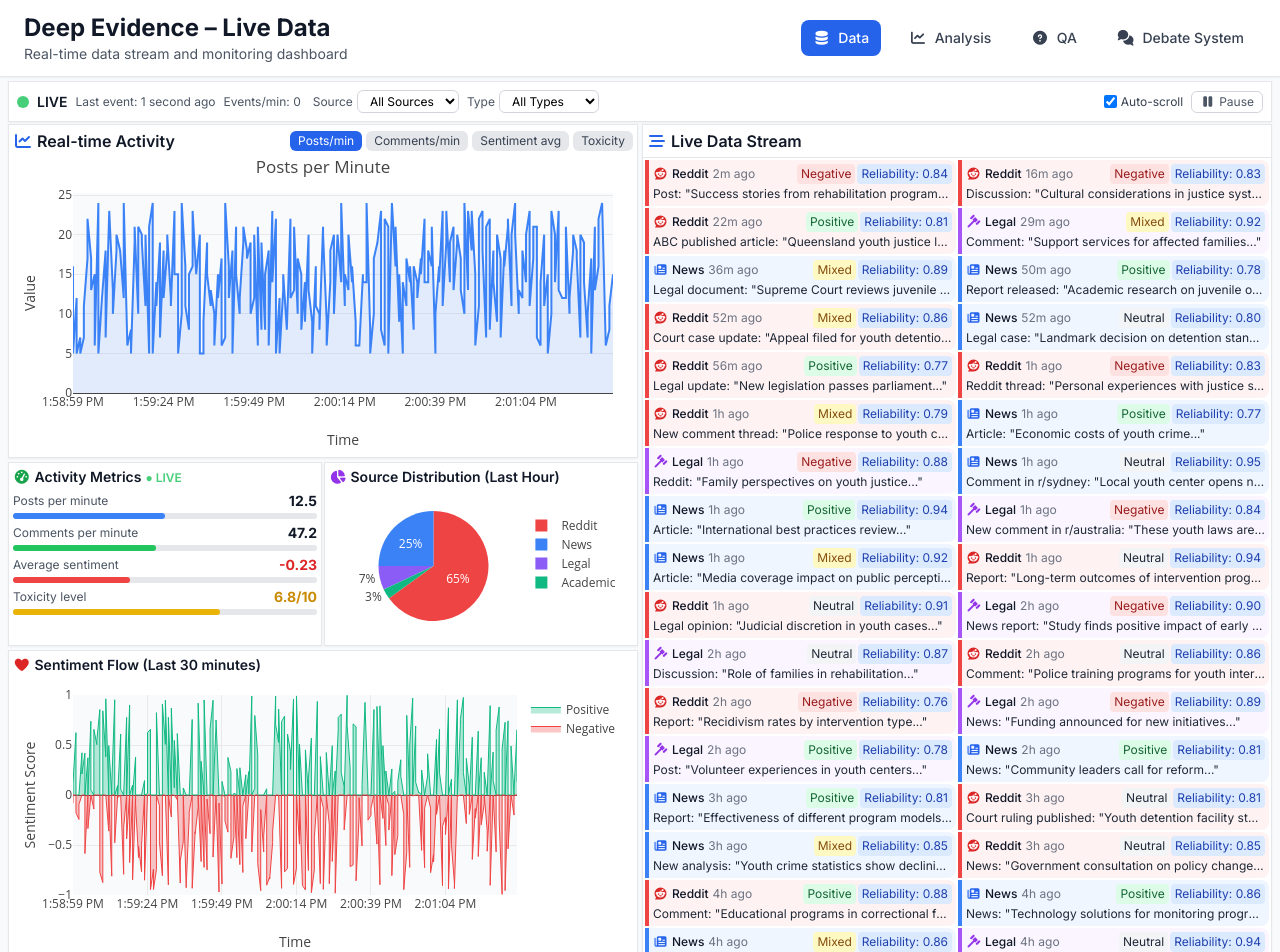
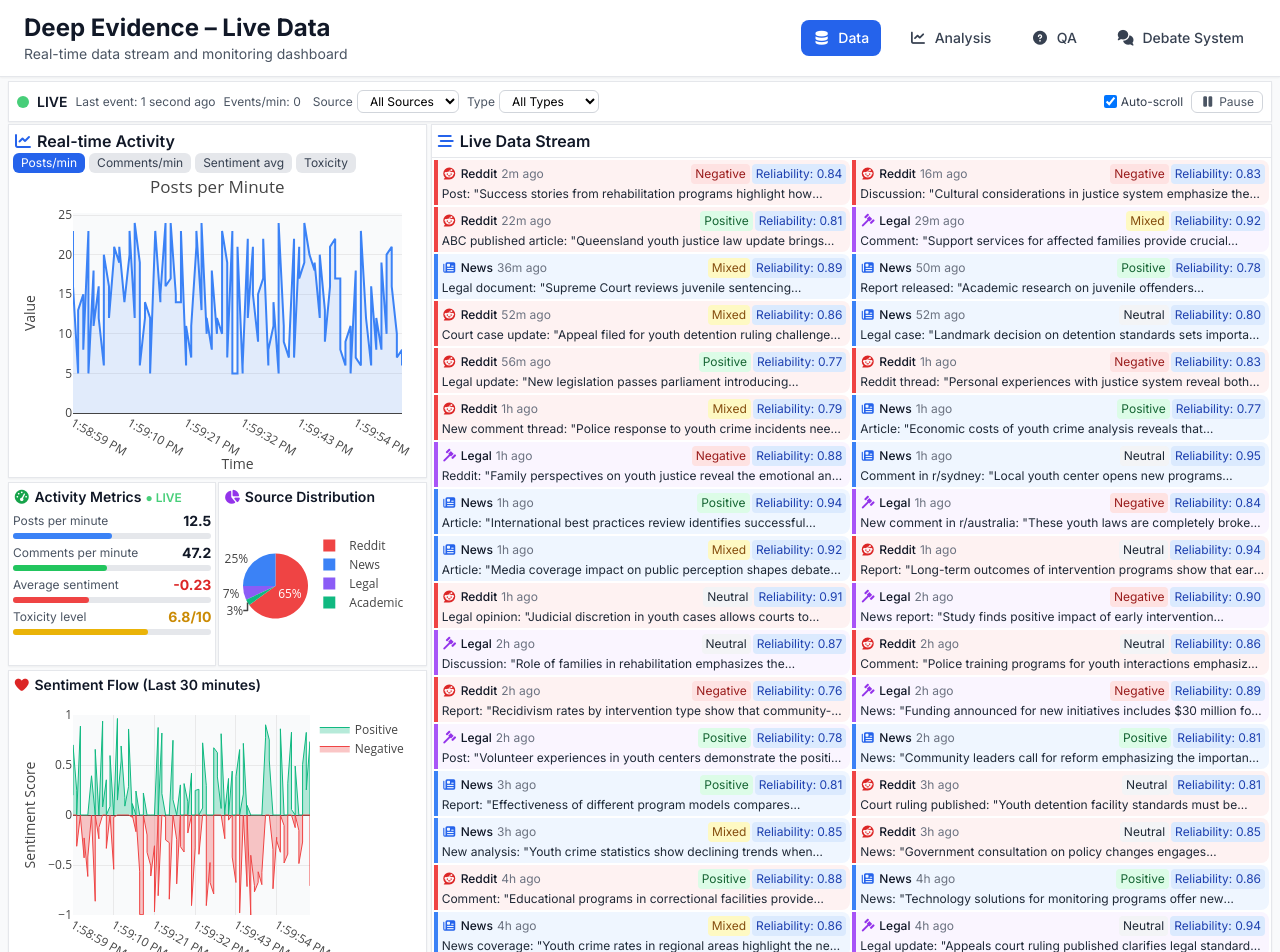
Before and after one commit to phamhyta/crime, a React (Vite) app: page / in a window 1280 px wide. Shown: the top 952 px of the page. Built offline with nearby package versions, Linux system fonts and the light colour scheme.

Commit message:
feat: update content templates and enhance layout for improved readability and user experience

```diff
--- a/src/pages/DataPage.jsx
+++ b/src/pages/DataPage.jsx
@@ -31,56 +31,56 @@ function DataPage() {
       mixed: { bg: 'bg-yellow-100', text: 'text-yellow-800' }
     }
     const contentTemplates = [
-      'New comment in r/australia: "These youth laws are completely broken..."',
-      'ABC published article: "Queensland youth justice law update..."',
-      'New post in r/melbourne: "Rehabilitation programs showing positive results..."',
-      'Court ruling published: "Youth detention facility standards..."',
-      'New comment thread: "Police response to youth crime incidents..."',
-      'The Guardian: "Indigenous youth justice reform recommendations..."',
-      'Discussion in r/legal: "Constitutional challenges to new legislation..."',
-      'New analysis: "Youth crime statistics show declining trends..."',
-      'Reddit post: "Community programs reducing recidivism rates..."',
-      'News article: "Government announces new rehabilitation funding..."',
-      'Legal document: "Supreme Court reviews juvenile sentencing..."',
-      'Comment in r/sydney: "Local youth center opens new programs..."',
-      'News report: "Study finds positive impact of early intervention..."',
-      'Reddit discussion: "Public opinion on criminal responsibility age..."',
-      'Court case update: "Appeal filed for youth detention ruling..."',
-      'Article published: "Experts debate rehabilitation vs punishment..."',
-      'New post: "Community response to recent policy changes..."',
-      'Legal brief: "Constitutional analysis of youth justice laws..."',
-      'News coverage: "Youth crime rates in regional areas..."',
-      'Reddit thread: "Personal experiences with justice system..."',
-      'Report released: "Academic research on juvenile offenders..."',
-      'Comment: "Police training programs for youth interactions..."',
-      'Article: "International comparisons of youth justice..."',
-      'Legal update: "New legislation passes parliament..."',
-      'Discussion: "Mental health support in detention facilities..."',
-      'News: "Community leaders call for reform..."',
-      'Post: "Success stories from rehabilitation programs..."',
-      'Legal opinion: "Judicial discretion in youth cases..."',
-      'Article: "Media coverage impact on public perception..."',
-      'Comment: "Educational programs in correctional facilities..."',
-      'Report: "Long-term outcomes of intervention programs..."',
-      'News: "Government consultation on policy changes..."',
-      'Reddit: "Family perspectives on youth justice..."',
-      'Legal case: "Landmark decision on detention standards..."',
-      'Article: "Economic costs of youth crime..."',
-      'Discussion: "Cultural considerations in justice system..."',
-      'News: "Technology solutions for monitoring programs..."',
-      'Post: "Volunteer experiences in youth centers..."',
-      'Legal analysis: "Rights of young offenders..."',
-      'Report: "Recidivism rates by intervention type..."',
-      'Comment: "Public safety vs rehabilitation debate..."',
-      'Article: "International best practices review..."',
-      'News: "Funding announced for new initiatives..."',
-      'Reddit: "Community engagement in policy development..."',
-      'Legal update: "Appeals court ruling published..."',
-      'Discussion: "Role of families in rehabilitation..."',
-      'Report: "Effectiveness of different program models..."',
-      'Article: "Media representation of youth crime..."',
-      'Comment: "Support services for affected families..."',
-      'News: "Cross-party support for reform measures..."'
+      'New comment in r/australia: "These youth laws are completely broken and need urgent reform. The current system is failing both victims and young offenders with repeat offenses due to lack of proper rehabilitation."',
+      'ABC published article: "Queensland youth justice law update brings new rehabilitation programs aimed at reducing recidivism among young offenders through education and mental health support."',
+      'New post in r/melbourne: "Rehabilitation programs showing positive results in reducing recidivism. Programs focusing on education and job skills training have reduced reoffending rates by 35% over the past two years."',
+      'Court ruling published: "Youth detention facility standards must be improved to meet international human rights obligations. The Supreme Court has ordered immediate upgrades to facilities within 12 months."',
+      'New comment thread: "Police response to youth crime incidents needs complete overhaul. The heavy-handed approach is making things worse, not better. We need community policing and better training."',
+      'The Guardian: "Indigenous youth justice reform recommendations highlight the need for culturally appropriate interventions and community-led solutions to address over-representation in detention."',
+      'Discussion in r/legal: "Constitutional challenges to new legislation raise important questions about children\'s rights and the balance between public safety and rehabilitation goals."',
+      'New analysis: "Youth crime statistics show declining trends when community-based programs are properly funded and implemented with early intervention strategies."',
+      'Reddit post: "Community programs reducing recidivism rates demonstrate that investment in prevention and rehabilitation is far more effective than just locking kids up."',
+      'News article: "Government announces new rehabilitation funding of $50 million for community-based programs focusing on education, mental health support, and family intervention."',
+      'Legal document: "Supreme Court reviews juvenile sentencing practices and calls for increased judicial discretion in considering developmental factors and rehabilitation potential."',
+      'Comment in r/sydney: "Local youth center opens new programs providing education, job training, and mental health services to at-risk youth in the community."',
+      'News report: "Study finds positive impact of early intervention programs showing that children who receive support before entering the justice system have significantly better outcomes."',
+      'Reddit discussion: "Public opinion on criminal responsibility age reveals divided views between those advocating for rehabilitation and those prioritizing public safety concerns."',
+      'Court case update: "Appeal filed for youth detention ruling challenges the constitutionality of current practices and calls for immediate improvements to facility conditions."',
+      'Article published: "Experts debate rehabilitation vs punishment approaches, with neuroscience research supporting age-appropriate interventions for young offenders."',
+      'New post: "Community response to recent policy changes shows mixed reactions, with advocates welcoming reforms while some express concerns about implementation challenges."',
+      'Legal brief: "Constitutional analysis of youth justice laws examines the balance between protecting children\'s rights and ensuring community safety through appropriate interventions."',
+      'News coverage: "Youth crime rates in regional areas highlight the need for targeted programs addressing unique challenges faced by rural and remote communities."',
+      'Reddit thread: "Personal experiences with justice system reveal both success stories from rehabilitation programs and ongoing concerns about systemic issues and resource allocation."',
+      'Report released: "Academic research on juvenile offenders demonstrates that brain development continues until age 25, affecting impulse control and decision-making capacity."',
+      'Comment: "Police training programs for youth interactions emphasize de-escalation techniques and understanding of adolescent development to improve outcomes and reduce conflicts."',
+      'Article: "International comparisons of youth justice systems show that countries with higher minimum ages of criminal responsibility have better long-term outcomes for young people."',
+      'Legal update: "New legislation passes parliament introducing alternative sentencing options and increased funding for youth detention facility improvements across the state."',
+      'Discussion: "Mental health support in detention facilities remains inadequate, with experts calling for comprehensive services addressing trauma and developmental needs of young offenders."',
+      'News: "Community leaders call for reform emphasizing the importance of culturally appropriate interventions and community involvement in developing solutions to youth crime."',
+      'Post: "Success stories from rehabilitation programs highlight how education, job training, and family support can transform lives and prevent future involvement in the justice system."',
+      'Legal opinion: "Judicial discretion in youth cases allows courts to consider individual circumstances, developmental factors, and rehabilitation potential when making sentencing decisions."',
+      'Article: "Media coverage impact on public perception shapes debates about youth crime policy, with balanced reporting crucial for informed public discourse."',
+      'Comment: "Educational programs in correctional facilities provide opportunities for young offenders to continue learning and develop skills needed for successful reintegration into society."',
+      'Report: "Long-term outcomes of intervention programs show that early support and prevention strategies are more cost-effective than detention, saving $4.20 for every dollar invested."',
+      'News: "Government consultation on policy changes engages stakeholders including families, advocates, legal experts, and community organizations to develop comprehensive reform proposals."',
+      'Reddit: "Family perspectives on youth justice reveal the emotional and financial toll on families while highlighting the importance of support services and early intervention programs."',
+      'Legal case: "Landmark decision on detention standards sets important precedents for future cases involving juvenile offenders and establishes minimum requirements for facility conditions."',
+      'Article: "Economic costs of youth crime analysis reveals that investment in prevention and rehabilitation programs generates significant savings compared to long-term detention and recidivism."',
+      'Discussion: "Cultural considerations in justice system emphasize the need for culturally appropriate interventions that respect Indigenous traditions and involve community elders in decision-making."',
+      'News: "Technology solutions for monitoring programs offer new approaches to supervision and support while maintaining community connections and reducing reliance on detention facilities."',
+      'Post: "Volunteer experiences in youth centers demonstrate the positive impact of mentorship and community support in helping young people navigate challenges and build positive futures."',
+      'Legal analysis: "Rights of young offenders examines international standards and domestic legislation to ensure that children in the justice system receive appropriate protection and support."',
+      'Report: "Recidivism rates by intervention type show that community-based programs with comprehensive support services achieve significantly better outcomes than punitive approaches."',
+      'Comment: "Public safety vs rehabilitation debate continues with evidence supporting both perspectives, highlighting the complexity of balancing competing interests in youth justice policy."',
+      'Article: "International best practices review identifies successful approaches from other jurisdictions that could be adapted to improve outcomes for young offenders in Queensland."',
+      'News: "Funding announced for new initiatives includes $30 million for early intervention programs and $20 million for improving detention facility conditions and support services."',
+      'Reddit: "Community engagement in policy development ensures that reforms reflect local needs and priorities while building support for evidence-based approaches to youth justice."',
+      'Legal update: "Appeals court ruling published clarifies legal standards for youth detention practices and establishes guidelines for future cases involving juvenile offenders."',
+      'Discussion: "Role of families in rehabilitation emphasizes the importance of family support and involvement in helping young offenders successfully reintegrate into their communities."',
+      'Report: "Effectiveness of different program models compares outcomes across various intervention approaches to identify best practices and inform future policy development."',
+      'Article: "Media representation of youth crime influences public opinion and policy debates, with balanced coverage essential for understanding complex issues and potential solutions."',
+      'Comment: "Support services for affected families provide crucial assistance during difficult times, helping families navigate the justice system and access resources for their children."',
+      'News: "Cross-party support for reform measures demonstrates broad recognition of the need for evidence-based approaches to youth justice that prioritize rehabilitation and prevention."'
     ]
 
     const items = []
@@ -340,7 +340,7 @@ function DataPage() {
     const sentimentData = []
     const toxicityData = []
 
-    for (let i = 0; i < 300; i++) {
+    for (let i = 0; i < 130; i++) {
       timeData.push(new Date(Date.now() - (300 - i) * 500).toLocaleTimeString())
       postsData.push(Math.floor(Math.random() * 20) + 5)
       commentsData.push(Math.floor(Math.random() * 80) + 20)
@@ -586,14 +586,14 @@ function DataPage() {
         }
 
         const contentMessages = [
-          `New discussion about youth justice reform policies...`,
-          `Community response to recent court decisions...`,
-          `Analysis of rehabilitation program effectiveness...`,
-          `Public opinion on criminal responsibility age...`,
-          `Expert commentary on juvenile detention standards...`,
-          `Local news coverage of youth crime statistics...`,
-          `Legal perspective on constitutional challenges...`,
-          `Research findings on recidivism rates...`
+          `New discussion about youth justice reform policies highlights the need for evidence-based approaches balancing public safety with rehabilitation goals.`,
+          `Community response to recent court decisions shows mixed reactions with advocates welcoming reforms while some express concerns about implementation and resource allocation.`,
+          `Analysis of rehabilitation program effectiveness demonstrates that community-based interventions achieve 35% lower recidivism rates compared to traditional punitive approaches.`,
+          `Public opinion on criminal responsibility age reveals divided views between those advocating for raising the age to 14 and those prioritizing community safety concerns.`,
+          `Expert commentary on juvenile detention standards calls for immediate improvements to meet international human rights obligations and address systemic issues in facilities.`,
+          `Local news coverage of youth crime statistics shows declining trends in areas with well-funded early intervention programs and community support services.`,
+          `Legal perspective on constitutional challenges examines the balance between protecting children's rights and ensuring appropriate accountability for serious offenses.`,
+          `Research findings on recidivism rates indicate that investment in prevention and rehabilitation programs saves $4.20 for every dollar spent compared to detention costs.`
         ]
 
         const newItem = {
@@ -711,7 +711,7 @@ function DataPage() {
           </div>
         </div>
 
-        <div className="grid grid-cols-1 lg:grid-cols-2 gap-1">
+        <div className="grid grid-cols-1 lg:grid-cols-3 gap-1">
           {/* Realtime Charts */}
           <div className="lg:col-span-1 space-y-1">
             {/* Real-time Activity */}
@@ -797,7 +797,7 @@ function DataPage() {
               {/* Source Distribution */}
               <div className="bg-white p-1 shadow-sm border border-gray-200">
                 <h4 className="text-sm font-semibold text-gray-900 mb-1">
-                  <i className="fa-solid fa-chart-pie mr-1 text-purple-600"></i>Source Distribution (Last Hour)
+                  <i className="fa-solid fa-chart-pie mr-1 text-purple-600"></i>Source Distribution
                 </h4>
                 <div ref={sourceDistributionRef} style={{ height: '150px' }}></div>
               </div>
@@ -813,8 +813,8 @@ function DataPage() {
           </div>
 
           {/* Live Feed Section */}
-          <div className="lg:col-span-1">
-            <div className="bg-white shadow-sm border border-gray-200 min-h-[760px] max-h-[835px] flex flex-col">
+          <div className="lg:col-span-2">
+            <div className="bg-white shadow-sm border border-gray-200 min-h-[760px] max-h-[855px] flex flex-col">
               <div className="p-1 border-b border-gray-200">
                 <h3 className="text-base font-semibold text-gray-900">
                   <i className="fa-solid fa-stream mr-1 text-blue-600"></i>Live Data Stream
@@ -843,7 +843,7 @@ function DataPage() {
                         ))}
                       </div>
                     </div>
-                    <p className="text-xs text-gray-800 truncate">{item.content}</p>
+                    <p className="text-xs text-gray-800 line-clamp-1 leading-tight">{item.content}</p>
                   </div>
                 ))}
                 </div>
```
